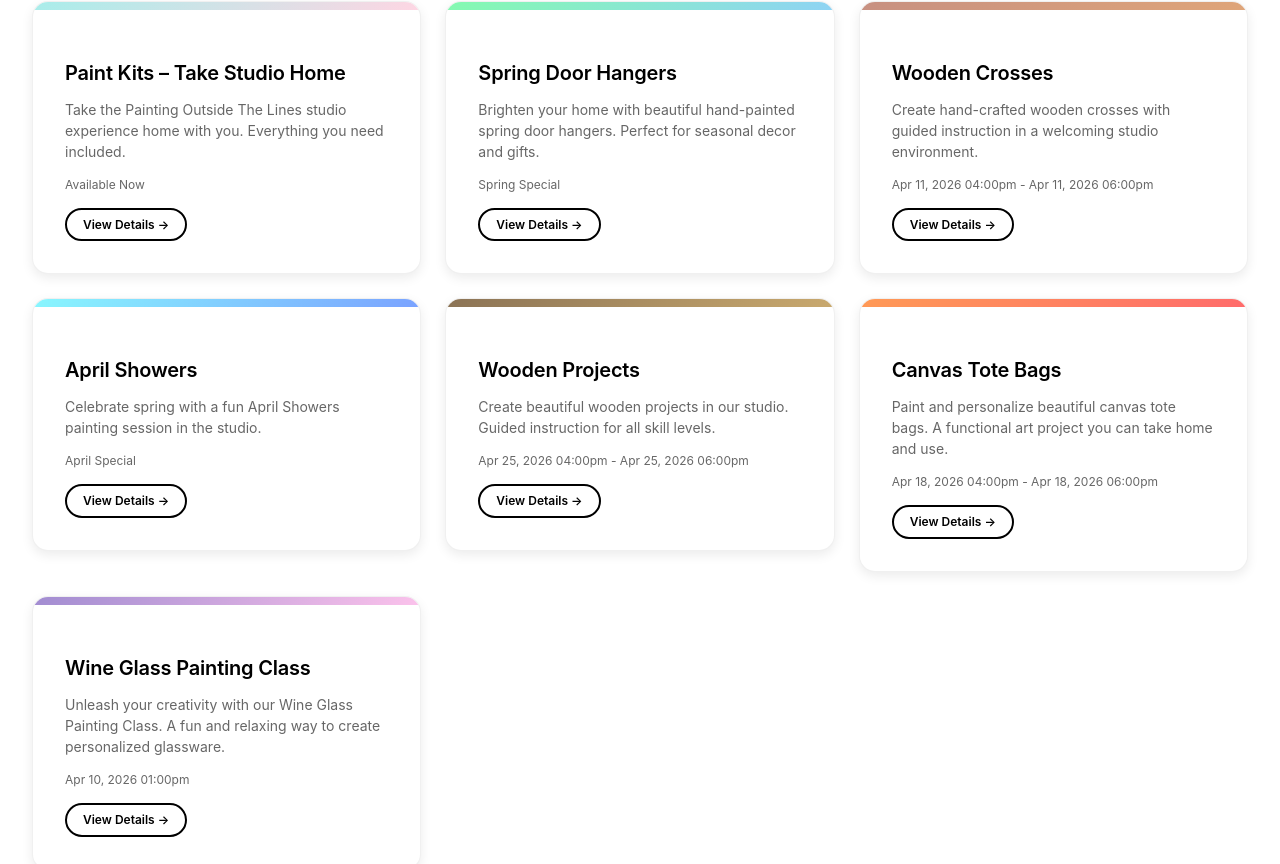
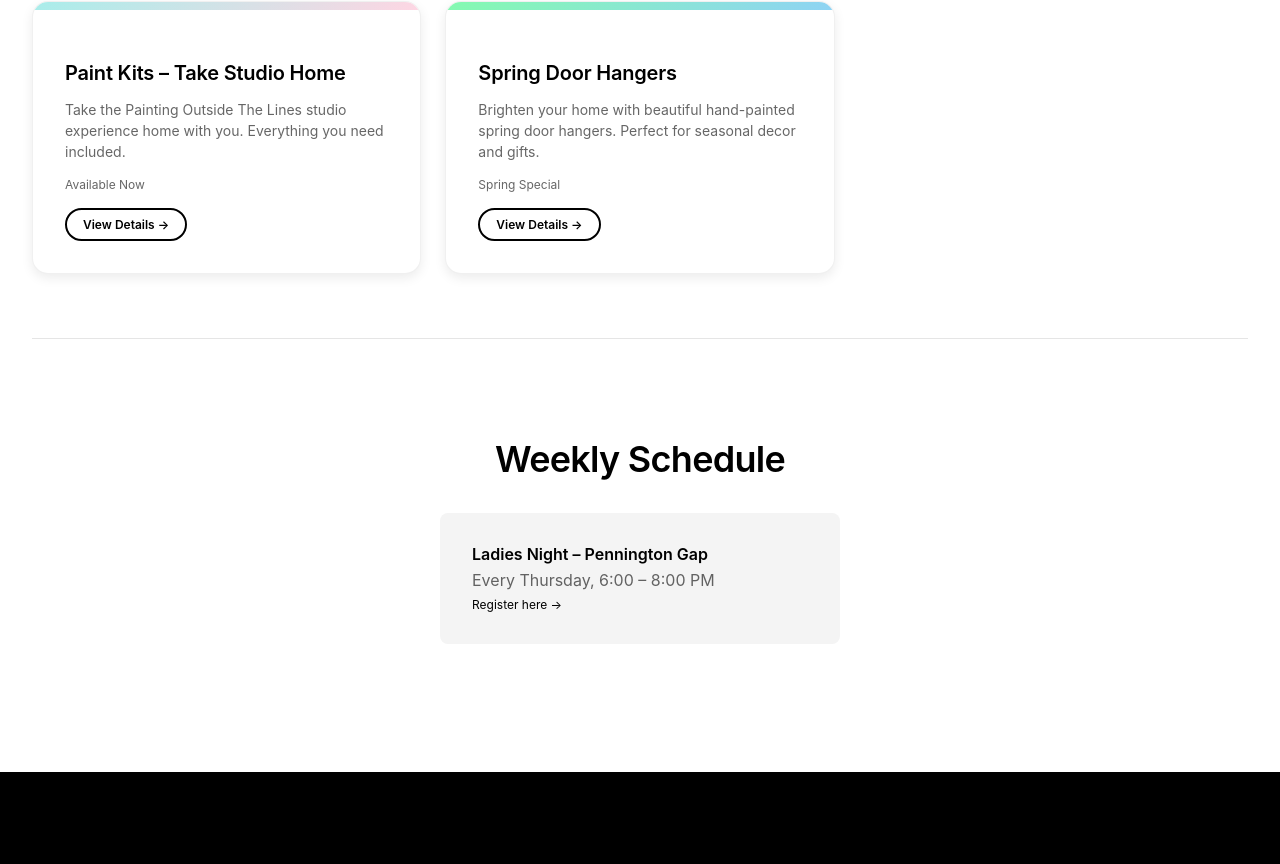
Before and after one commit to Dylanjdev/PaintingInsideTheLinesStudio, a React (Vite) app: page / in a window 1280 px wide. Shown: the part 4775-5639 px from the top of the page. Built offline with nearby package versions, Linux system fonts and the light colour scheme.

Commit message:
removed all past classes

```diff
--- a/src/App.jsx
+++ b/src/App.jsx
@@ -120,41 +120,6 @@ function App() {
       link: 'https://lp.constantcontactpages.com/ev/reg/y8qrndb/lp/a6aa89be-ee07-40a6-80b2-4fa79a29b0b0',
       gradient: 'linear-gradient(135deg, #84fab0 0%, #8fd3f4 100%)'
     },
-    {
-      title: 'Wooden Crosses',
-      description: 'Create hand-crafted wooden crosses with guided instruction in a welcoming studio environment.',
-      schedule: 'Apr 11, 2026 04:00pm - Apr 11, 2026 06:00pm',
-      link: 'https://lp.constantcontactpages.com/ev/reg/p9mrntf/lp/1a02c613-c046-455c-9dd6-f87f10833e3b?fbclid=IwY2xjawQ5a21leHRuA2FlbQIxMABicmlkETFXS0pOcER6QXZQb1F3eUdtc3J0YwZhcHBfaWQQMjIyMDM5MTc4ODIwMDg5MgABHqkpS7iW27if_2ykbJrp118vNmXvYGqkSlj-1RTz41CchZdMKbHnxGxuAQAT_aem_yblUlCC1dxJZ68dkTKZmeA',
-      gradient: 'linear-gradient(135deg, #c79081 0%, #dfa579 100%)'
-    },
-    {
-      title: 'April Showers',
-      description: 'Celebrate spring with a fun April Showers painting session in the studio.',
-      schedule: 'April Special',
-      link: 'https://lp.constantcontactpages.com/ev/reg/eewrhy5/lp/c132aa90-e881-4153-ac34-999d37b89a05?fbclid=IwY2xjawQ5a6ZleHRuA2FlbQIxMABicmlkETFXS0pOcER6QXZQb1F3eUdtc3J0YwZhcHBfaWQQMjIyMDM5MTc4ODIwMDg5MgABHtk-kSqMtcz_vglCGiEBVpYasq0s6TRywHKWY_YNOM5mXQL6UXl_haiPa8Mi_aem_ieoaOGMC-p99sIY0oBw8yQ',
-      gradient: 'linear-gradient(135deg, #89f7fe 0%, #7aa2ff 100%)'
-    },
-    {
-      title: 'Wooden Projects',
-      description: 'Create beautiful wooden projects in our studio. Guided instruction for all skill levels.',
-      schedule: 'Apr 25, 2026 04:00pm - Apr 25, 2026 06:00pm',
-      link: 'https://lp.constantcontactpages.com/ev/reg/985u49q/lp/a60a9f4f-fc34-4529-808f-af3271d12e4e?fbclid=IwY2xjawQyuWZleHRuA2FlbQIxMABicmlkETFUakprN3hkamhQcHdXV1N5c3J0YwZhcHBfaWQQMjIyMDM5MTc4ODIwMDg5MgABHscS71neZgp2i7yWMdZjtxCDcm9FTVH0PBUt8c3maIx2r2OVgzzVcVWVlPx7_aem_7wDHY_JZMHDOe4_Zl4NNIQ',
-      gradient: 'linear-gradient(135deg, #8b7355 0%, #c9a96e 100%)'
-    },
-    {
-      title: 'Canvas Tote Bags',
-      description: 'Paint and personalize beautiful canvas tote bags. A functional art project you can take home and use.',
-      schedule: 'Apr 18, 2026 04:00pm - Apr 18, 2026 06:00pm',
-      link: 'https://lp.constantcontactpages.com/ev/reg/wd8tq46/lp/5cdac369-5b95-46a8-b28b-4951b143cd49?fbclid=IwY2xjawQyud1leHRuA2FlbQIxMABicmlkETFUakprN3hkamhQcHdXV1N5c3J0YwZhcHBfaWQQMjIyMDM5MTc4ODIwMDg5MgABHvDYNK_kegV1jRLs5lo1wkqOvGulyWXmFPFTuDXPr4us01ekgGRqT_tX0Yfk_aem_sj2-Lt-4WBcW4IRAqaZXqw',
-      gradient: 'linear-gradient(135deg, #ff9a56 0%, #ff6b6b 100%)'
-    },
-    {
-      title: 'Wine Glass Painting Class',
-      description: 'Unleash your creativity with our Wine Glass Painting Class. A fun and relaxing way to create personalized glassware.',
-      schedule: 'Apr 10, 2026 01:00pm',
-      link: 'https://lp.constantcontactpages.com/ev/reg/nf7pdtp/lp/87bc2a48-e171-4f14-a586-c5d70d3c86ef?fbclid=IwY2xjawRDXhFleHRuA2FlbQIxMABicmlkETFEZllFRDI3Y3FlSWtuNkhic3J0YwZhcHBfaWQQMjIyMDM5MTc4ODIwMDg5MgABHgYrJPSso8pggWQEPBn1oIP19xI9yCbJRWgG4aMm04Qfr9LZnlQTCRrZrZ54_aem_OJ67qYDw3_SV-eoeSdhaRg',
-      gradient: 'linear-gradient(135deg, #a18cd1 0%, #fbc2eb 100%)'
-    }
   ];
 
   const studioAddress = {
```
